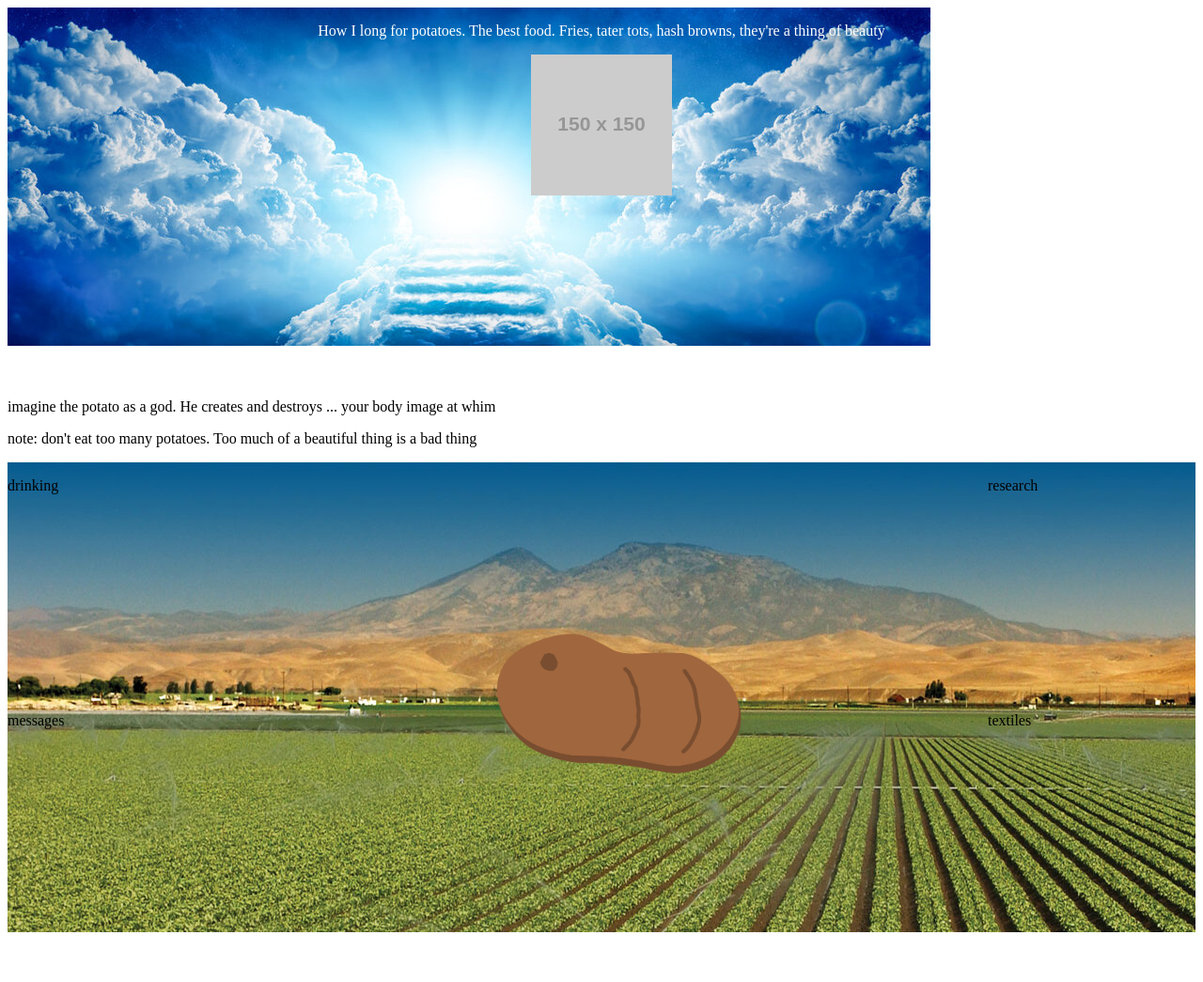
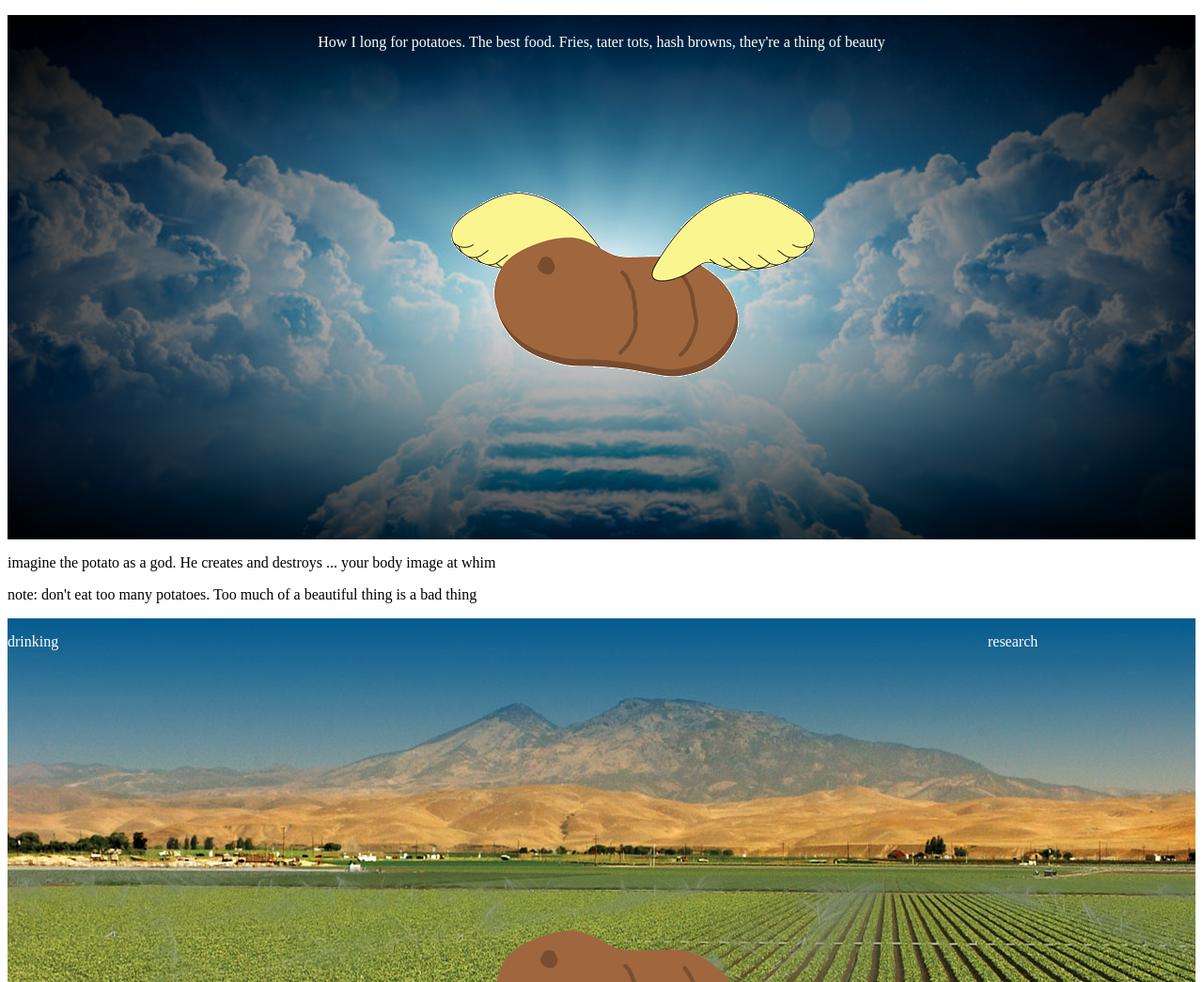
Before and after one commit to dewo3276/web_dev, a plain HTML site: page commitment/index.html in a window 1280 px wide. Shown: the top 1045 px of the page at 94% size. Before the commit the page ends 1000 px from the top, so only its background shows below. Drawn offline with Linux system fonts and the light colour scheme; placeholder pictures from the web are drawn by us.

Commit message:
set up layout 1.7

```diff
--- a/commitment/css/main.css
+++ b/commitment/css/main.css
@@ -1,52 +1,58 @@
 .heavenlyContainer {
-  display: flex;
-  flex-direction: column;
-  background-image: url("../img/heavenly_background.jpg");
+  background: radial-gradient(rgba(0,0,0,0), rgba(0,0,0,1)),url("../img/heavenly_background.jpg");
   min-height: 50vh;
+  background-size: cover;
   background-repeat: no-repeat;
   max-width: 100vw;
-  padding: 0px;
-  margin: 0px;
-  border: 0px;
+  background-position: center;
+  margin-left: auto;
+  margin-right: auto;
   color: white;
   text-align: center;
 }
 
 .heavenlyContainer>img {
-  max-width: 150px;
   margin-left: auto;
   margin-right: auto;
+}
+
+.heavenlyContainer>p {
+  padding-top: 20px;
 }
 
 .farmContainer {
   display: grid;
   grid-template-areas:
-  "drinking drinking centerGif centerGif research research"
-  "messages messages centerGif centerGif textiles textiles";
+    "drinking drinking centerGif centerGif research research"
+    "messages messages centerGif centerGif textiles textiles";
   background-image: url("../img/potato_cover.jpg");
   background-repeat: no-repeat;
-  min-height: 50vh;
+  min-height: 100vh;
   max-width: 100vw;
 }
 
-.centerGif{
+.farmContainer>p {
+  color: white;
+}
+
+.centerGif {
   max-height: 500px;
   grid-area: centerGif;
   margin: auto;
 }
 
-.drinking{
+.drinking {
   grid-area: drinking;
 }
 
-.research{
+.research {
   grid-area: research;
 }
 
-.messages{
+.messages {
   grid-area: messages;
 }
 
-.textiles{
+.textiles {
   grid-area: textiles;
 }
--- a/commitment/index.html
+++ b/commitment/index.html
@@ -8,7 +8,7 @@
   <body>
     <div class="heavenlyContainer">
       <p>How I long for potatoes. The best food. Fries, tater tots, hash browns, they're a thing of beauty</p>
-      <img src="https://via.placeholder.com/150x150" alt="winged potato">
+      <img src="img/potatoWings.gif" alt="winged potato">
     </div>
     <p>imagine the potato as a god. He creates and destroys ... your body image at whim</p>
     <p>note: don't eat too many potatoes. Too much of a beautiful thing is a bad thing</p>
```
Also changed, not shown: commitment/img/potatoWings.gif (added).
